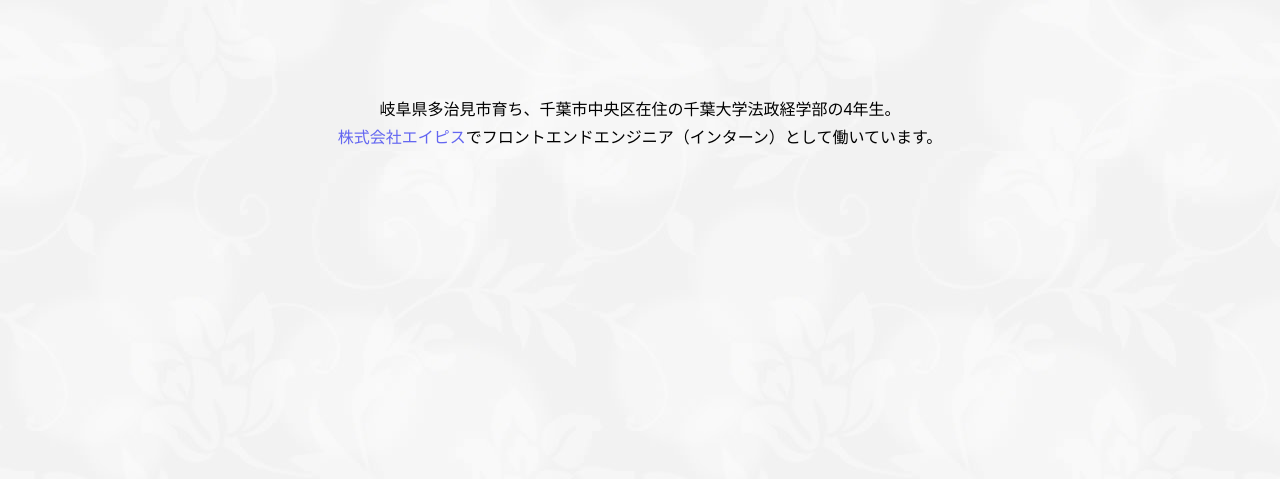
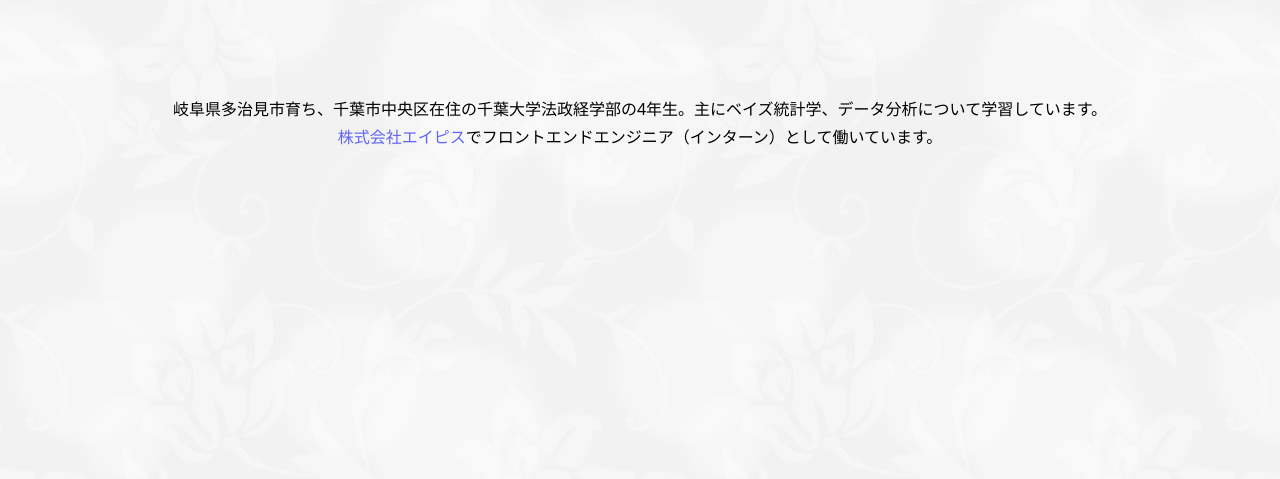
Before and after one commit to UR-deR/my_profile, a Gatsby site: page / in a window 1280 px wide. Shown: the part 321-800 px from the top of the page. Built offline with nearby package versions, Linux system fonts and the light colour scheme; Gatsby itself is replaced by a stand-in of ours.

Commit message:
コンテンツを修正

```diff
--- a/src/pages/index.jsx
+++ b/src/pages/index.jsx
@@ -18,7 +18,7 @@ const IndexPage = () => {
         <div className={classNames("container", "m-auto", "h-1/2")}>
           <div className={classNames("p-4")}>
             <p className={classNames("md:text-center", "text-left", "leading-7")}>
-              岐阜県多治見市育ち、千葉市中央区在住の千葉大学法政経学部の4年生。
+              岐阜県多治見市育ち、千葉市中央区在住の千葉大学法政経学部の4年生。主にベイズ統計学、データ分析について学習しています。
               <br />
               <a className={classNames("link")} href="https://apice.biz" target="_blank" rel="noreferrer">
                 株式会社エイピス
```
